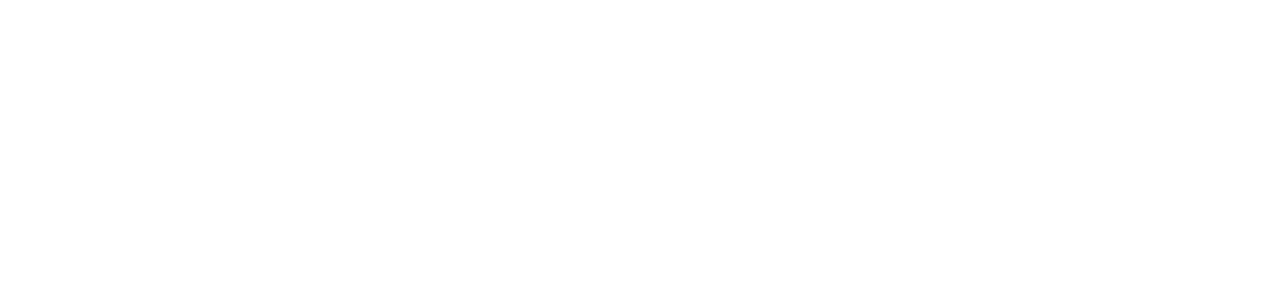
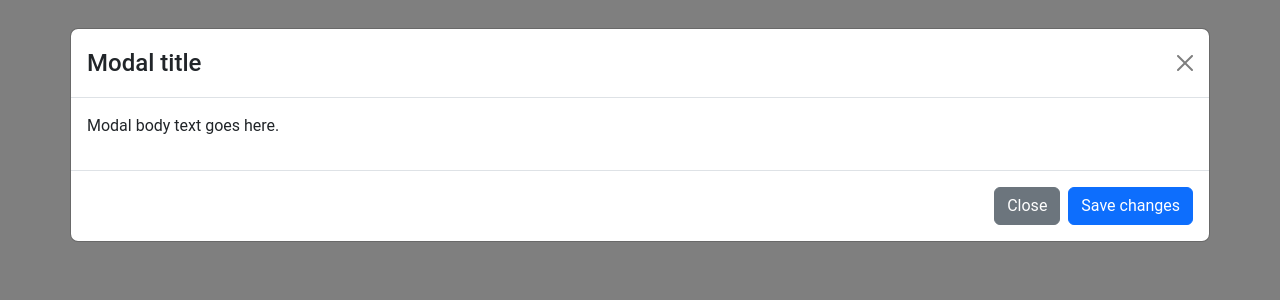
Before and after one commit to rafaelmfonseca/many-twitch, a React (Create React App) app: page / in a window 1280 px wide. Shown: the top 300 px of the page. Built offline with nearby package versions, Linux system fonts and the light colour scheme.

Commit message:
feat(packages): added sass

```diff
--- a/package.json
+++ b/package.json
@@ -68,6 +68,7 @@
         "react-dom": "^18.2.0",
         "react-router-dom": "^6.8.1",
         "react-scripts": "5.0.1",
+        "sass": "^1.58.3",
         "styled-components": "^5.3.6",
         "typescript": "^4.9.5",
         "web-vitals": "^2.1.4"
--- a/src/components/ThemeOptionsModal/ThemeOptionsModal.tsx
+++ b/src/components/ThemeOptionsModal/ThemeOptionsModal.tsx
@@ -5,7 +5,7 @@
 
 export const ThemeOptionsModal = () => {
     const [ show, setShow ] = useState(false);
-    const { modals } = useModal();
+    const { modals, closeModal } = useModal();
 
     useEffect(() => {
         setShow(Boolean(modals['theme-options-modal']));
@@ -13,7 +13,7 @@
     }, [ modals ]);
 
     return (
-        <Modal show={show}>
+        <Modal show={show} size="xl">
             <Modal.Header closeButton>
                 <Modal.Title>Modal title</Modal.Title>
             </Modal.Header>
@@ -23,7 +23,7 @@
             </Modal.Body>
 
             <Modal.Footer>
-                <Button variant="secondary">Close</Button>
+                <Button variant="secondary" onClick={() => closeModal('theme-options-modal')}>Close</Button>
                 <Button variant="primary">Save changes</Button>
             </Modal.Footer>
         </Modal>
--- a/src/hooks/useModal.ts
+++ b/src/hooks/useModal.ts
@@ -1,11 +1,11 @@
 import { createContext, useContext, Dispatch } from 'react';
 import { ContextError } from '../errors/contextError';
 
-type ModalContextValue = {
-    modals: { [modal: string]: boolean },
-    isOpened: (modal: string) => boolean,
-    openModal: Dispatch<string>,
-    closeModal: Dispatch<string>,
+interface  ModalContextValue {
+    modals: { [modal: string]: boolean };
+    isOpened: (modal: string) => boolean;
+    openModal: Dispatch<string>;
+    closeModal: Dispatch<string>;
 };
 
 export const ModalContext = createContext<ModalContextValue | null>(null);
--- /dev/null
+++ b/src/index.scss
@@ -0,0 +1 @@
+@import url('../node_modules/bootstrap/scss/bootstrap.scss');
--- a/src/index.tsx
+++ b/src/index.tsx
@@ -3,7 +3,8 @@
 import { createBrowserRouter, RouterProvider } from 'react-router-dom';
 import { StreamsPage } from './pages/StreamsPage/StreamsPage';
 
-import 'bootstrap/dist/css/bootstrap.css';
+import './index.scss';
+import '../node_modules/bootstrap/dist/js/bootstrap.min';
 
 const router = createBrowserRouter([
     {
--- a/src/pages/StreamsPage/StreamsPage.tsx
+++ b/src/pages/StreamsPage/StreamsPage.tsx
@@ -13,7 +13,7 @@
 import { ModalContext } from '../../hooks/useModal';
 
 export const StreamsPage = () => {
-    const [ options, setOptions ] = useState<ThemeOptions>((getThemeOptionsInStorage() || getDefaultThemeOptions()));
+    const [ themeOptions, setThemeOptions ] = useState<ThemeOptions>((getThemeOptionsInStorage() || getDefaultThemeOptions()));
     const [ streams, setStreams ] = useStreamsHashParams();
     const [ modals, setModals ] = useState<{ [modal: string]: boolean }>({});
 
@@ -30,10 +30,14 @@
         setModals(modals => ({ ...modals, [modal]: false }));
     };
 
+    setTimeout(() => {
+        openModal('theme-options-modal');
+    }, 1000);
+
     return (
         <ModalContext.Provider value={{ modals, isOpened, openModal, closeModal }}>
-            <ThemeOptionsContext.Provider value={[ options, setOptions ]}>
-                <ThemeProvider theme={options}>
+            <ThemeOptionsContext.Provider value={{ themeOptions, setThemeOptions }}>
+                <ThemeProvider theme={themeOptions}>
                     <GlobalStyles />
                     <Wrapper>
                         <MainContent>
```
Also changed, not shown: src/hooks/useThemeOptions.ts (+4 -4 lines), 1 other file (tests, documents, lock files or other folders).
